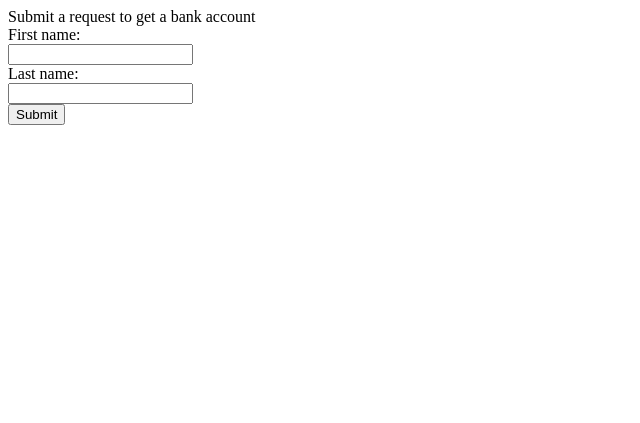
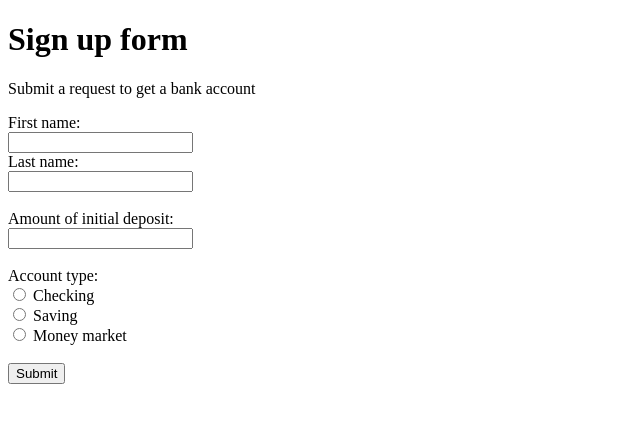
Before and after one commit to bsjoberg/Getting_Started_with_BDD, a Django app: page /sign_up/ in a window 1280 px wide. Shown: the top 423 px of the page, without its empty margins (0-640 px from the left). Run offline with Django 3.2, Linux system fonts and the light colour scheme.

Commit message:
Prettied up the home page and form a little.

```diff
--- a/lists/templates/home.html
+++ b/lists/templates/home.html
@@ -5,8 +5,9 @@
     <title>Online Bank</title>
 </head>
 <body>
-    <h1>Online Bank</h1>
-    <p>Welcome to our online bank</p>
+    <h1>Welcome to Online Bank</h1>
+    <p>Welcome to our online bank. We provide some of the best rates in the country.
+        If you aren't a member consider signing up today.</p>
     <form method="POST" action="{% url 'sign_up' %}">
         <input id="sign_up" type="submit" value="Sign Up" />
         {% csrf_token %}
--- a/lists/templates/sign_up.html
+++ b/lists/templates/sign_up.html
@@ -5,12 +5,25 @@
     <title>Sign Up</title>
 </head>
 <body>
-Submit a request to get a bank account
+<h1>Sign up form</h1>
+<p>Submit a request to get a bank account</p>
 <form method="POST" action="{% url 'application_status' %}">
     <label for="first_name">First name:</label><br>
     <input type="text" id="first_name" name="first_name"><br>
-    <label for="first_name">Last name:</label><br>
-    <input type="text" id="last_name" name="last_name"><br>
+    <label for="last_name">Last name:</label><br>
+    <input type="text" id="last_name" name="last_name"><br><br>
+
+    <label for="initial_deposit">Amount of initial deposit:</label><br>
+    <input type="text" id="initial_deposit" name="initial_deposit"><br><br>
+
+    <label for="account_type">Account type:</label><br>
+    <input type="radio" id="checking" name="account_type" value="checking">
+    <label for="checking">Checking</label><br>
+    <input type="radio" id="saving" name="account_type" value="saving">
+    <label for="saving">Saving</label><br>
+    <input type="radio" id="money_market" name="account_type" value="money_market">
+    <label for="money_market">Money market</label><br><br>
+
     <input type="submit" id="submit" value="Submit">
     {% csrf_token %}
 </form>
```
